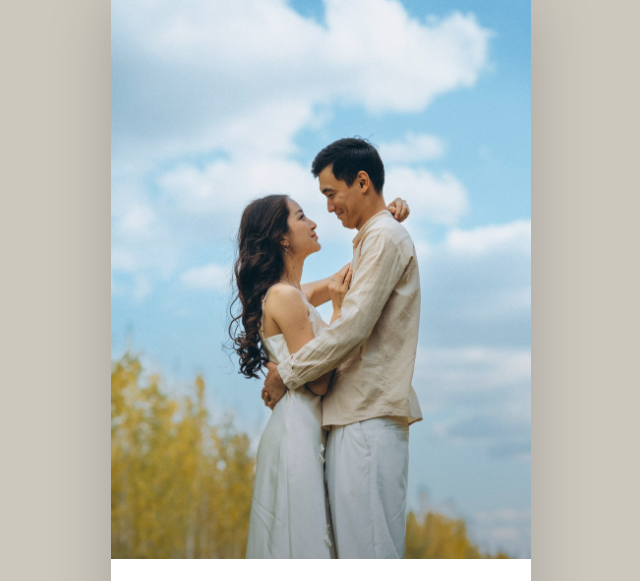
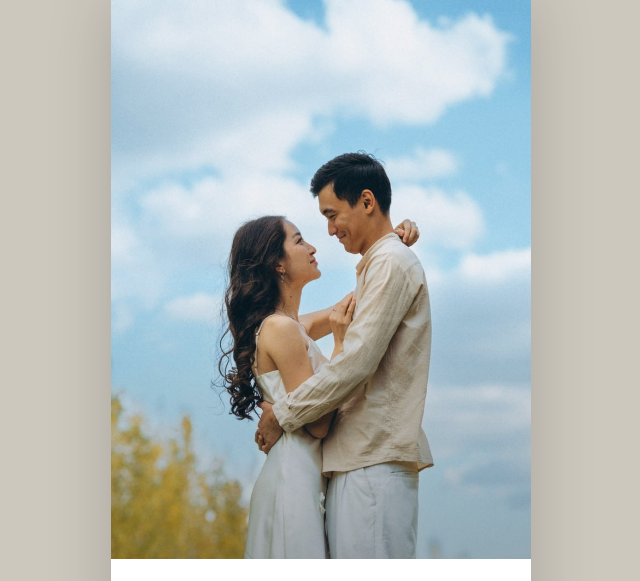
Before and after one commit to Tamaaa14/tamirlan.lyailya.wedding, a plain HTML site: page index.html in a window 1280 px wide. Shown: the top 581 px of the page, without its empty margins (319-959 px from the left). Drawn offline with nearby package versions, Linux system fonts and the light colour scheme; animation ran at ten frames a second; a web font is replaced by a local one.

Commit message:
Update cover image from hero2.jpg to hero.jpg

```diff
--- a/index.html
+++ b/index.html
@@ -914,7 +914,7 @@ body{
 
   <div class="cover-arch-frame" style="height:520px">
     <div class="cover-photo">
-      <img id="img-cover" src="hero2.jpg" alt="Жас жұбайлар" onerror="this.style.display='none'" style="border-radius: 0 0 0px 0px;";>
+      <img id="img-cover" src="hero.jpg" alt="Жас жұбайлар" onerror="this.style.display='none'" style="border-radius: 0 0 0px 0px;";>
     </div>
 
     <!-- Names top-right -->
@@ -1185,7 +1185,7 @@ const C = {
   music:       "music.mp3",
 
   /* 📸 Фото (имена файлов или URL) */
-  photoCover:    "hero2.jpg",
+  photoCover:    "hero.jpg",
   photoDate:     "10.jpg",
   photoVenue:    "4.jpg",
   photoCountdown:"2.jpg",
```
